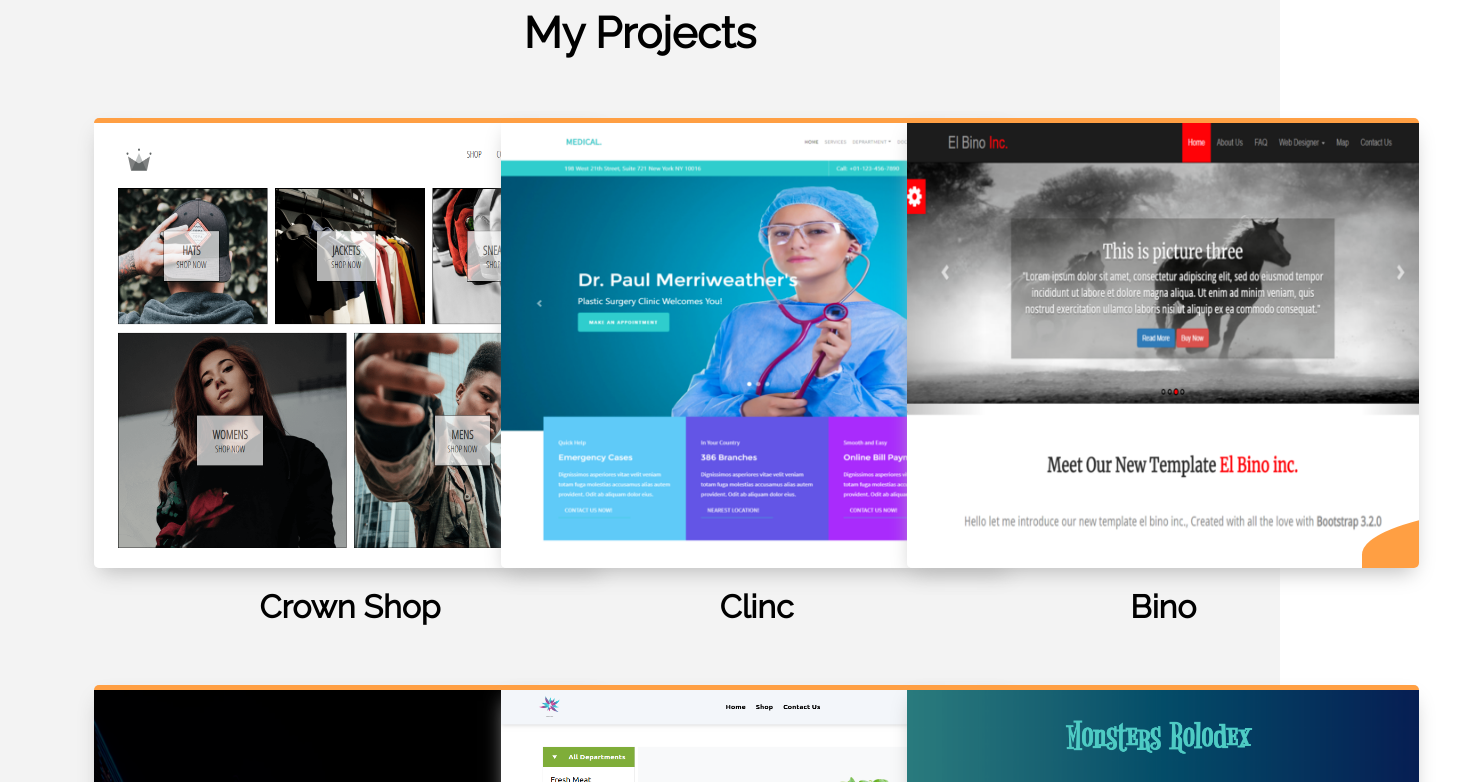
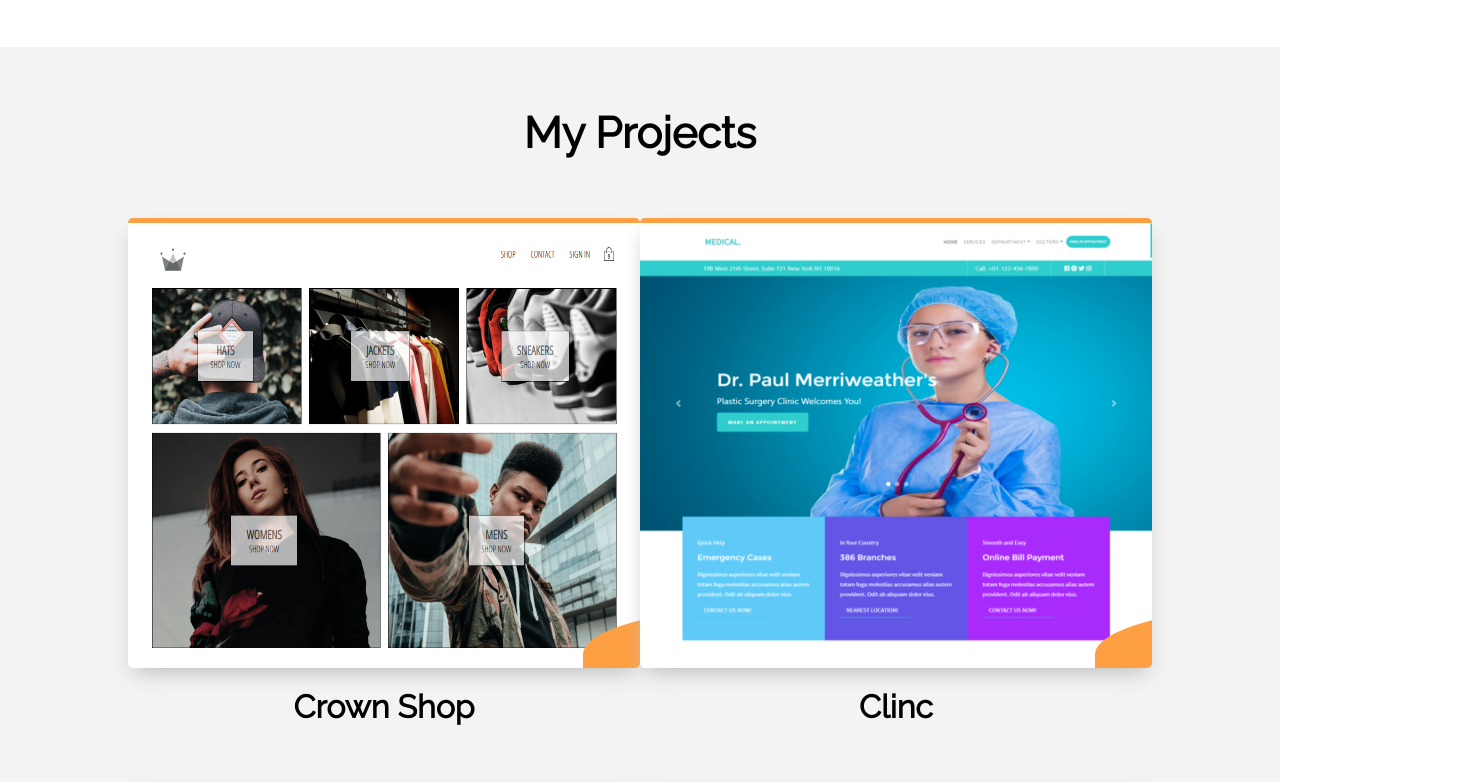
Before and after one commit to Abdelrhmangad/portfolio, a plain HTML site: page index.html in a window 1280 px wide. Shown: the part 1228-2010 px from the top of the page, 1483 px wide, since content can reach past the window. Drawn offline with Linux system fonts and the light colour scheme.

Commit message:
Update main.css
Update responsiveness

```diff
--- a/css/main.css
+++ b/css/main.css
@@ -355,7 +355,7 @@ section.landing-page .yellow-tape {
     font-size: 1.4rem;
     position: relative;
     top: 120px;
-    height: 100%;
+    height: 500px;
 }
 
 /* -------------- Start Responsivness media of who me section */
@@ -463,15 +463,16 @@ section.landing-page .yellow-tape {
 }
 
 .projects .projects-view {
-    display: grid;
-    grid-template-columns: repeat(auto-fit, minmax(340px, 1fr));
+    display: flex;
+    flex-wrap: wrap;
+    justify-content: center;
 }
 
 .projects .projects-view .project {
     display: grid;
     justify-content: center;
     align-items: center;
-    width: 50vw;
+    width: 40vw;
     margin-bottom: 40px;
 
     /* background-color: rgb(35, 25, 46); */
```
